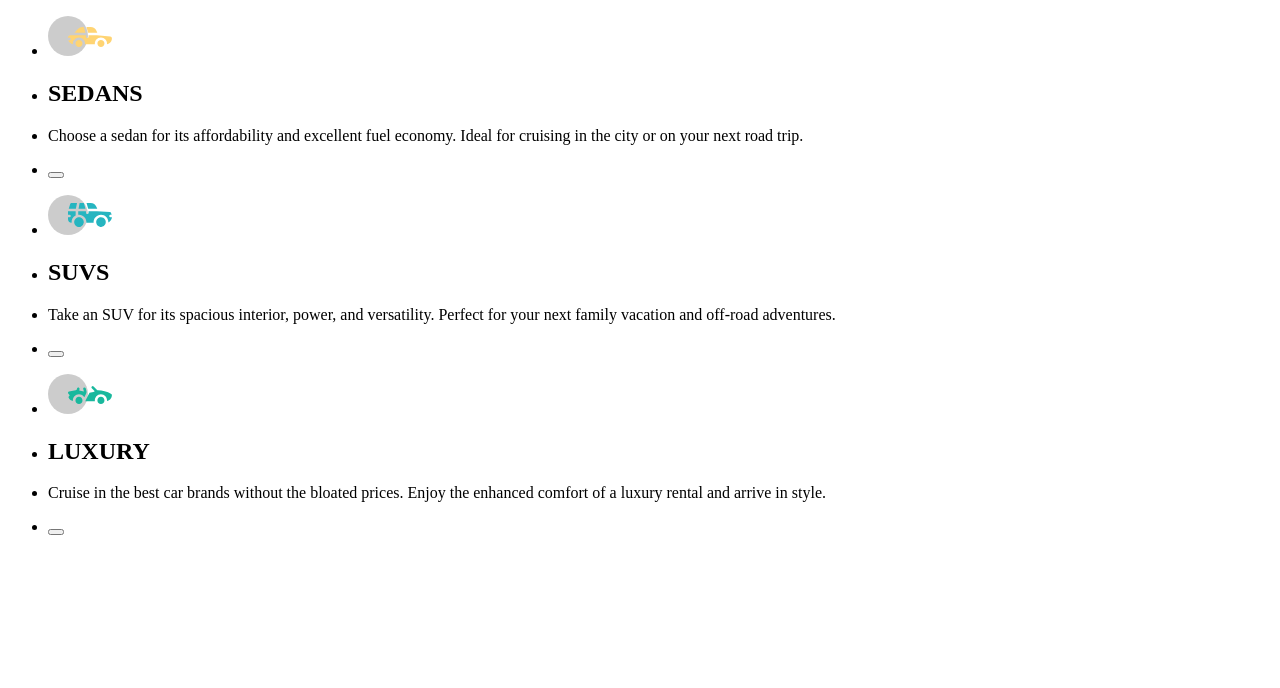
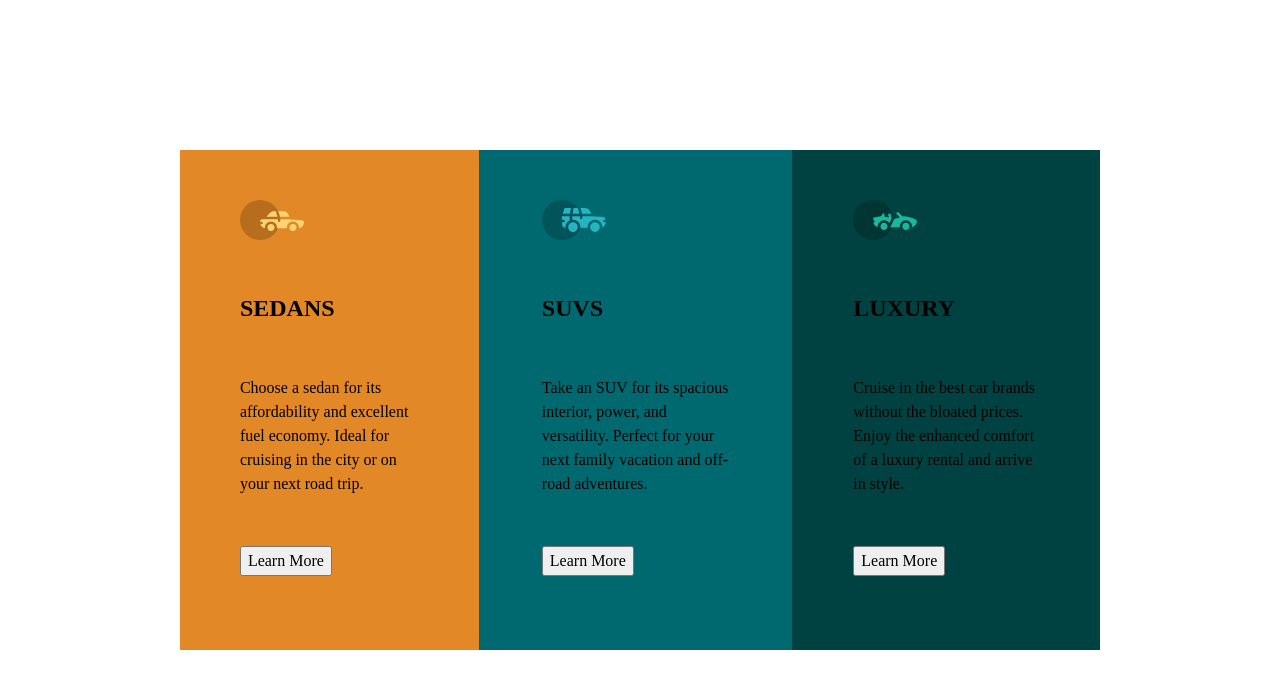
Before and after one commit to schufi73/FrontMentor-Challenge-1, a plain HTML site: page index.html in a window 1280 px wide. Drawn offline with Linux system fonts and the light colour scheme.

Commit message:
Update of css with various features

```diff
--- a/index.html
+++ b/index.html
@@ -3,41 +3,41 @@
 <head>
     <meta charset="UTF-8">
     <title>FrontEnd Mentor - Project 1</title>
+    <link rel="stylesheet" href="styles.css">
 </head>
 <body>
 
-<div class="wrapper">
-    <div class="globalCard">
+    <div class="wrapper">
         <div class="column">
-            <ul>
+            <ul class="card sedas">
                 <li><img src="images/icon-sedans.svg" alt="FirstImage"></li>
                 <li><h2>SEDANS</h2></li>
                 <li><p>Choose a sedan for its affordability and excellent fuel economy.
                     Ideal for cruising in the city or on your next road trip.</p></li>
-                <li><button></button></li>
+                <li class="paddingButton"><button>Learn More</button></li>
             </ul>
         </div>
         <div class="column">
-            <ul>
+            <ul class="card suvs">
                 <li><img src="images/icon-suvs.svg" alt="SecondImage"></li>
                 <li><h2>SUVS</h2></li>
                 <li><p>Take an SUV for its spacious interior, power, and versatility.
                     Perfect for your next family vacation and off-road adventures.</p></li>
-                <li><button></button></li>
+                <li class="paddingButton"><button>Learn More</button></li>
             </ul>
         </div>
         <div class="column">
-            <ul>
+            <ul class="card luxury">
                 <li><img src="images/icon-luxury.svg" alt="ThirdImage"></li>
                 <li><h2>LUXURY</h2></li>
                 <li><p>Cruise in the best car brands without the bloated prices.
                     Enjoy the enhanced comfort of a luxury rental and arrive in style.
                 </p></li>
-                <li><button></button></li>
+                <li class="paddingButton"><button>Learn More</button></li>
             </ul>
         </div>
-    </div>
-</div>
+
+
 
 
 
--- a/styles.css
+++ b/styles.css
@@ -10,6 +10,9 @@
 
     --fs-body: 15px;
 
+    --ff-primary: 'Big Shoulders Display', cursive;
+    --ff-secondary: 'Lexend Deca', sans-serif;
+
 }
 
 @media (min-width: 375px) {
@@ -21,13 +24,13 @@
 @font-face {
     font-family: Lexend Deca;
     font-weight: 400;
-    src: url(https://fonts.google.com/specimen/Lexend+Deca);
+    src: url("https://fonts.google.com/specimen/Lexend+Deca");
 }
 
 @font-face {
     font-family: Big Shoulders Display;
     font-weight: 700;
-    src: url("https://fonts.google.com/specimen/Big+Shoulders+Display");
+    src: url(https://fonts.google.com/specimen/Big+Shoulders+Display);
 }
 
 /* Box sizing rules */
@@ -80,3 +83,55 @@ textarea,
 select {
     font: inherit;
 }
+
+
+body {
+    display: flex;
+    justify-content: center;
+    align-items: center;
+
+
+}
+
+
+.wrapper {
+    width: 920px;
+    height: 500px;
+    display: flex;
+
+}
+
+
+.sedas {
+    background: var(--clr-primary-300);
+
+}
+
+.suvs {
+    background: var(--clr-primary-400);
+}
+
+.luxury {
+    background: var(--clr-primary-500);
+}
+
+
+.card {
+    list-style-type: none;
+    height: 100%;
+    padding-left: 20%;
+    padding-right: 20%;
+
+}
+
+
+.card li {
+    padding-top: 3.125rem;
+
+      }
+
+.paddingButton {
+
+
+
+}
```
